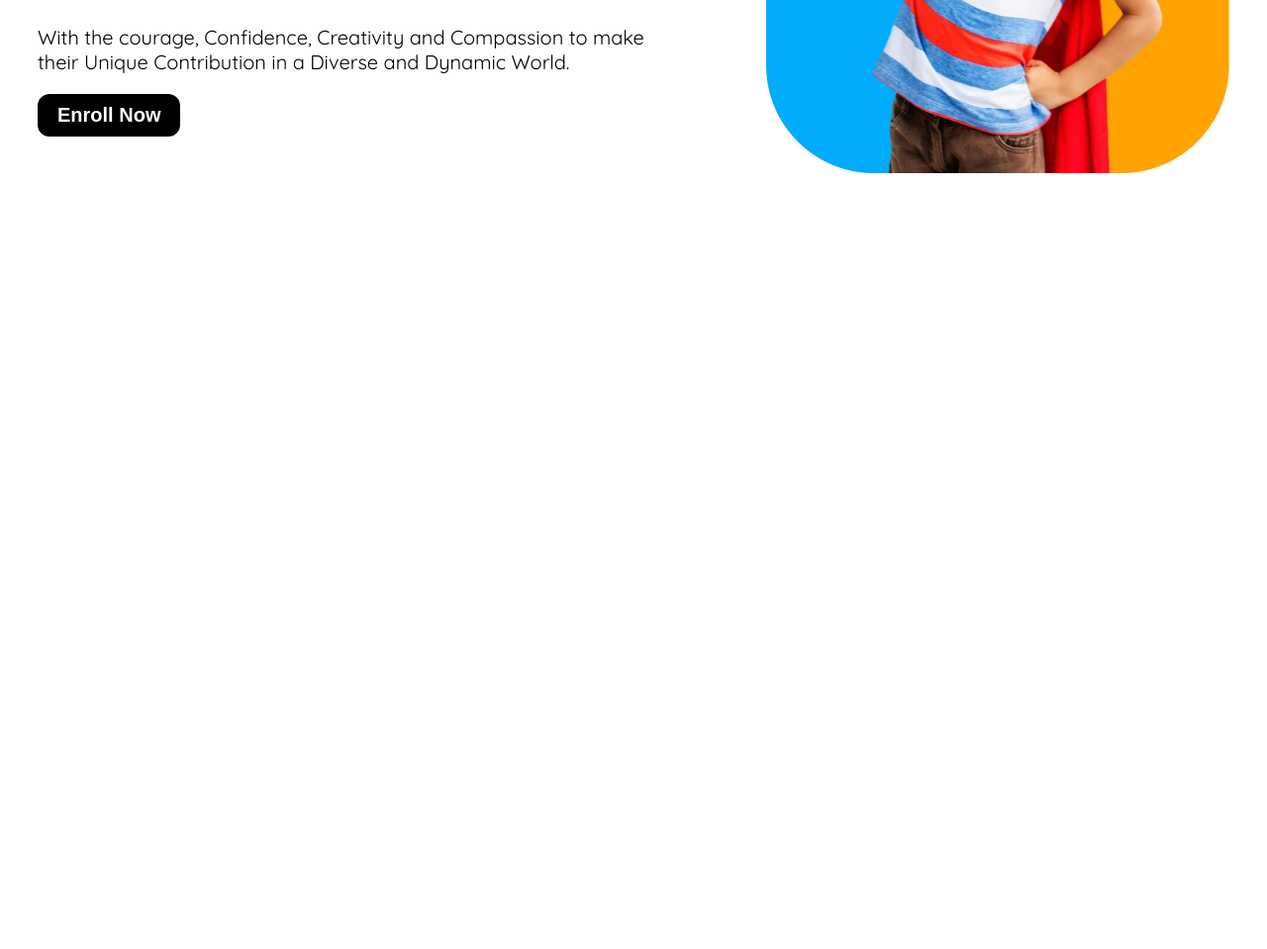
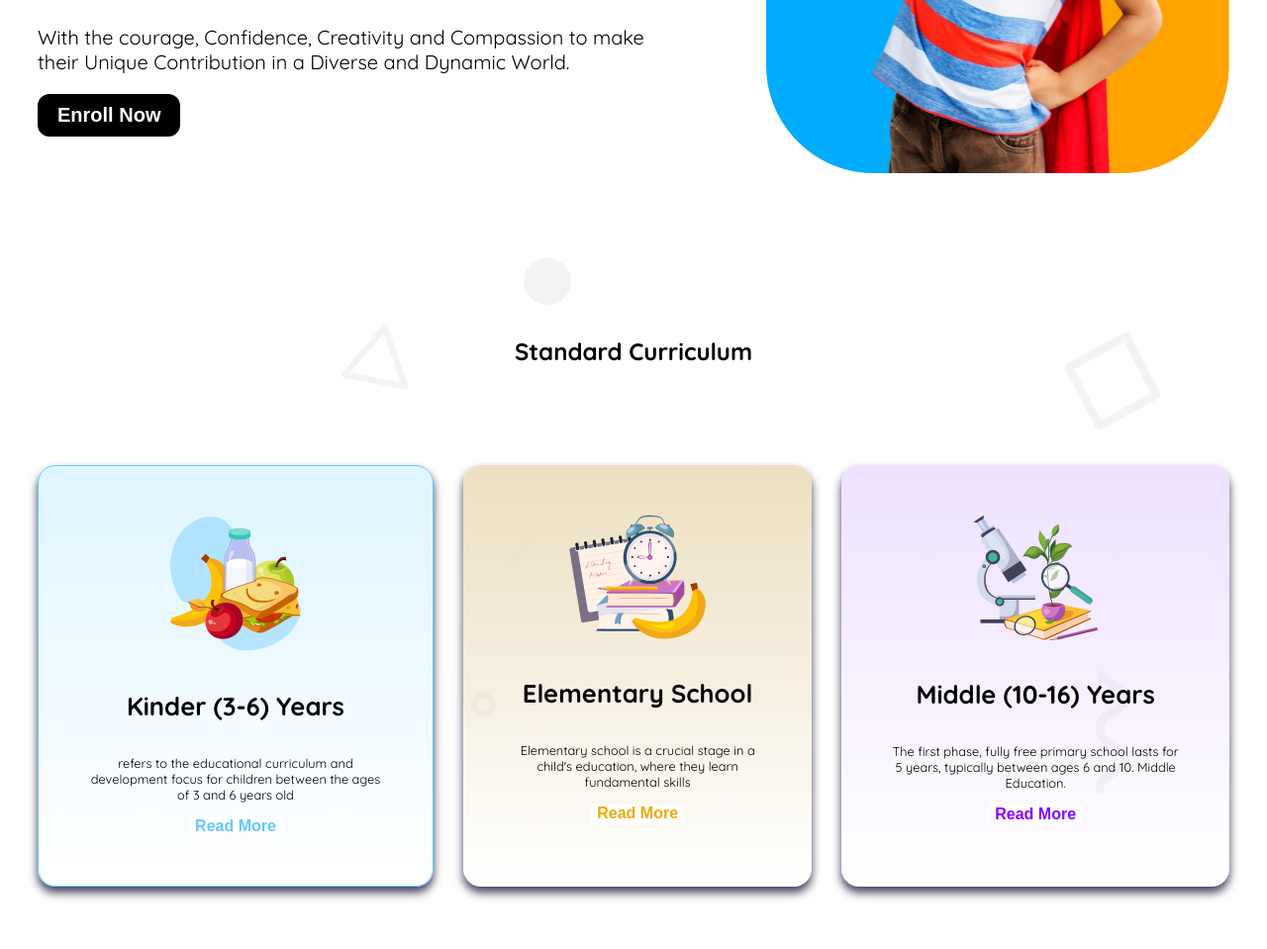
Before and after one commit to alimran74/Assignment-2, a plain HTML site: page index.html in a window 1280 px wide. Shown: the part 543-1502 px from the top of the page at 99% size. Before the commit the page ends 843 px from the top, so only its background shows below. Drawn offline with Linux system fonts and the light colour scheme.

Commit message:
create and responsive curricilum section

```diff
--- a/index.html
+++ b/index.html
@@ -43,9 +43,37 @@
             <img class="banner-image" src="assets/hero-kids.png" alt=" hero-kids">
         </div>
     </header>
+<!-- header part end -->
 
+    <main>
+        <!-- standard curriculum section -->
+         <section class="curriculum">
+            <h2 class="section-title">Standard Curriculum</h2>
 
-    <main></main>
+            <div class="curriculum-container">
+                <div class="curriculums-1">
+                    <img src="assets/kinder.png" alt="not found">
+                    <h4 class="curriculum-title">Kinder (3-6) Years</h4>
+                    <p class="curriculum-description">refers to the educational curriculum and development focus for children between the ages of 3 and 6 years old</p>
+                    <button class="curriculum-btn1">Read More</button>
+                </div>
+
+                <div class="curriculums-2">
+                    <img src="assets/elementary.png" alt="not found">
+                    <h4 class="curriculum-title">Elementary School</h4>
+                    <p class="curriculum-description">Elementary school is a crucial stage in a child's education, where they learn fundamental skills </p>
+                    <button class="curriculum-btn2">Read More</button>
+                </div>
+
+                <div class="curriculums-3">
+                    <img src="assets/middle.png" alt="not found">
+                    <h4 class="curriculum-title">Middle (10-16) Years</h4>
+                    <p class="curriculum-description">The first phase, fully free primary school lasts for 5 years, typically between ages 6 and 10. Middle Education. </p>
+                    <button class="curriculum-btn3">Read More</button>
+                </div>
+            </div>
+         </section>
+    </main>
 
 
     <footer></footer>
--- a/styles/styles.css
+++ b/styles/styles.css
@@ -84,7 +84,7 @@
     display: flex;
 
     justify-content: space-between;
-    margin:  40px 30px;
+    margin:  40px 30px 0 30px;
 
 }
 .banner-content{
@@ -107,6 +107,93 @@
 .banner-image{
     width: 468px;
     height: 575px;
+}
+/* banner end */
+/* main section start */
+.curriculum{
+    background-image: url(../assets/bg.png);
+    background-repeat: no-repeat;
+    margin: 0px 30px;
+    padding-top: 60px;
+    padding-bottom:60px;
+    justify-content: space-between;
+}
+.section-title{
+    text-align: center;
+}
+.curriculum-container{
+    justify-content: center;
+    justify-items: center;
+    display: flex;
+    justify-content: space-between;
+    gap: 30px;
+
+}
+.curriculums-1{
+
+
+    text-align: center;
+    text-wrap: wrap;
+    margin-top: 80px;
+    border:1px solid rgba(100, 200, 255, 1);
+    padding: 50px;
+    box-shadow:0px 6px 10px 0px rgba(67, 64, 90, 1);
+    border-radius: 18px;
+    background:linear-gradient(to bottom, rgba(222, 245, 255, 1),rgba(255, 255, 255, 1))
+}
+.curriculums-2{
+
+    text-align: center;
+    text-wrap: wrap;
+    margin-top: 80px;
+    border: none;
+    padding: 50px;
+    box-shadow:0px 6px 10px 0px rgba(67, 64, 90, 1);
+    border-radius: 18px;
+    background:linear-gradient(to bottom,rgba(237, 223, 192, 1),rgba(255, 255, 255, 0)) ;
+}
+.curriculums-3{
+
+    text-align: center;
+    text-wrap: wrap;
+    margin-top: 80px;
+    border: none;
+    padding: 50px;
+    box-shadow:0px 6px 10px 0px rgba(67, 64, 90, 1);
+    border-radius: 18px;
+    background: linear-gradient(rgba(238, 225, 255, 1),rgba(255, 255, 255, 0));
+}
+/* main section shared style */
+.curriculum-title{
+    font-size: 1.6rem;
+    font-weight: bold;
+}
+.curriculum-description{
+    text-align: center;
+    font-size: 0.8rem;
+    text-wrap: wrap;
+}
+/* button-style */
+.curriculum-btn1{
+    font-size: 1rem;
+    font-weight: bold;
+    color: rgba(100, 200, 255, 1);
+    border: none;
+    background-color: white;
+}
+.curriculum-btn2{
+    font-size: 1rem;
+    font-weight: bold;
+    color:rgba(240, 170, 0, 1);
+    border: none;
+    background-color: white;
+}
+.curriculum-btn3{
+    font-size: 1rem;
+    font-weight: bold;
+    color:rgba(135, 0, 255, 1);
+    border: none;
+    background-color: white;
 }
 
 
@@ -156,6 +243,9 @@
         width: 100%;
         height: 400px;
     }
+    .curriculum-container{
+        flex-direction: column;
+    }
 
 
 
```
